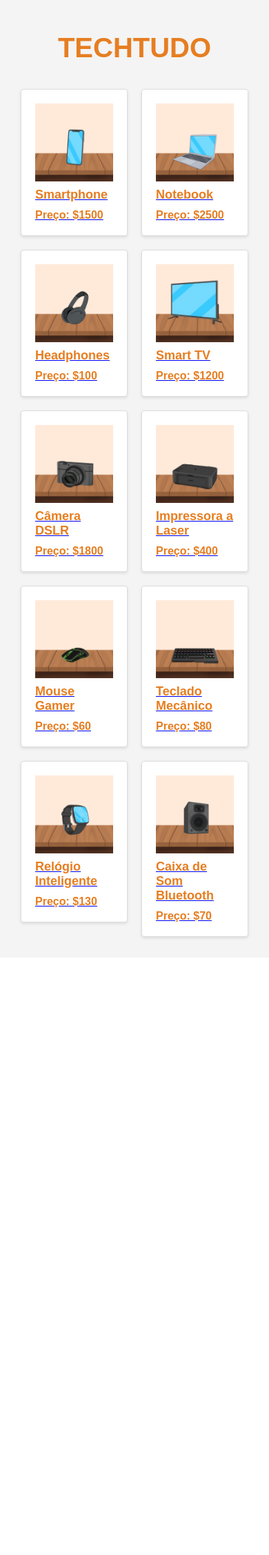
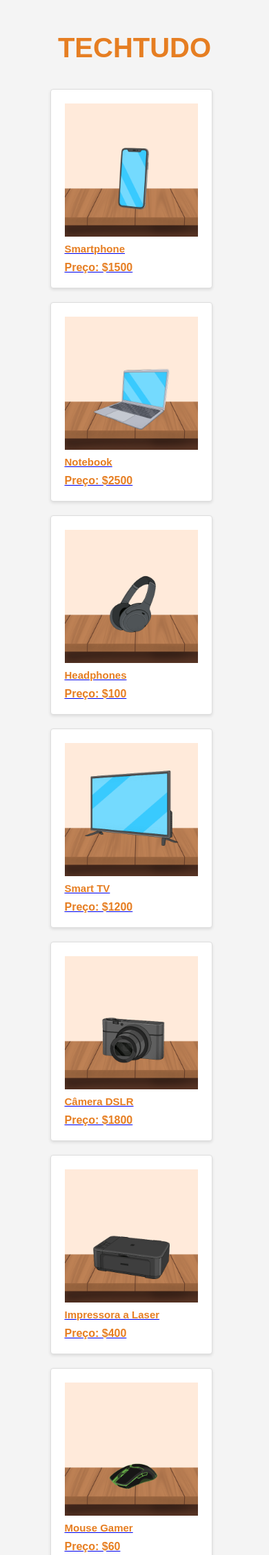
Before and after one commit to brunaK19/3-DS, a PHP site: page / in a window 390 px wide. Shown: the top 2254 px of the page at 69% size. Before the commit the page ends 1363 px from the top, so only its background shows below. Run offline with PHP 8.4, Linux system fonts and the light colour scheme.

Commit message:
Update style.css

```diff
--- a/API_FETCH/CSS/style.css
+++ b/API_FETCH/CSS/style.css
@@ -61,26 +61,30 @@ body, div, h2, p, span {
   }
 
 @media (max-width: 1100px) {
-  body {
-    padding: 20px;
+    body {
+      padding: 20px;
+    }
   }
-}
 
-
-@media screen and (max-width: 768px) {
-
+  @media screen and (max-width: 577px) {
     .product {
-        width: calc(50% - 20px);
-    }
-}
-
-@media screen and (max-width: 350px) {
-    .product {
-        width: calc(70% - 10px);
-
+        width: calc(33.33% - 10px);
+        margin-left: 12%;
     }
 
     .product h2{
         font-size: 15px;
     }
 }
+
+
+@media screen and (max-width: 455px) {
+    .product {
+        width: calc(70% - 10px);
+        margin-left: 15%;
+    }
+
+    .product h2{
+        font-size: 15px;
+    }
+}
```
